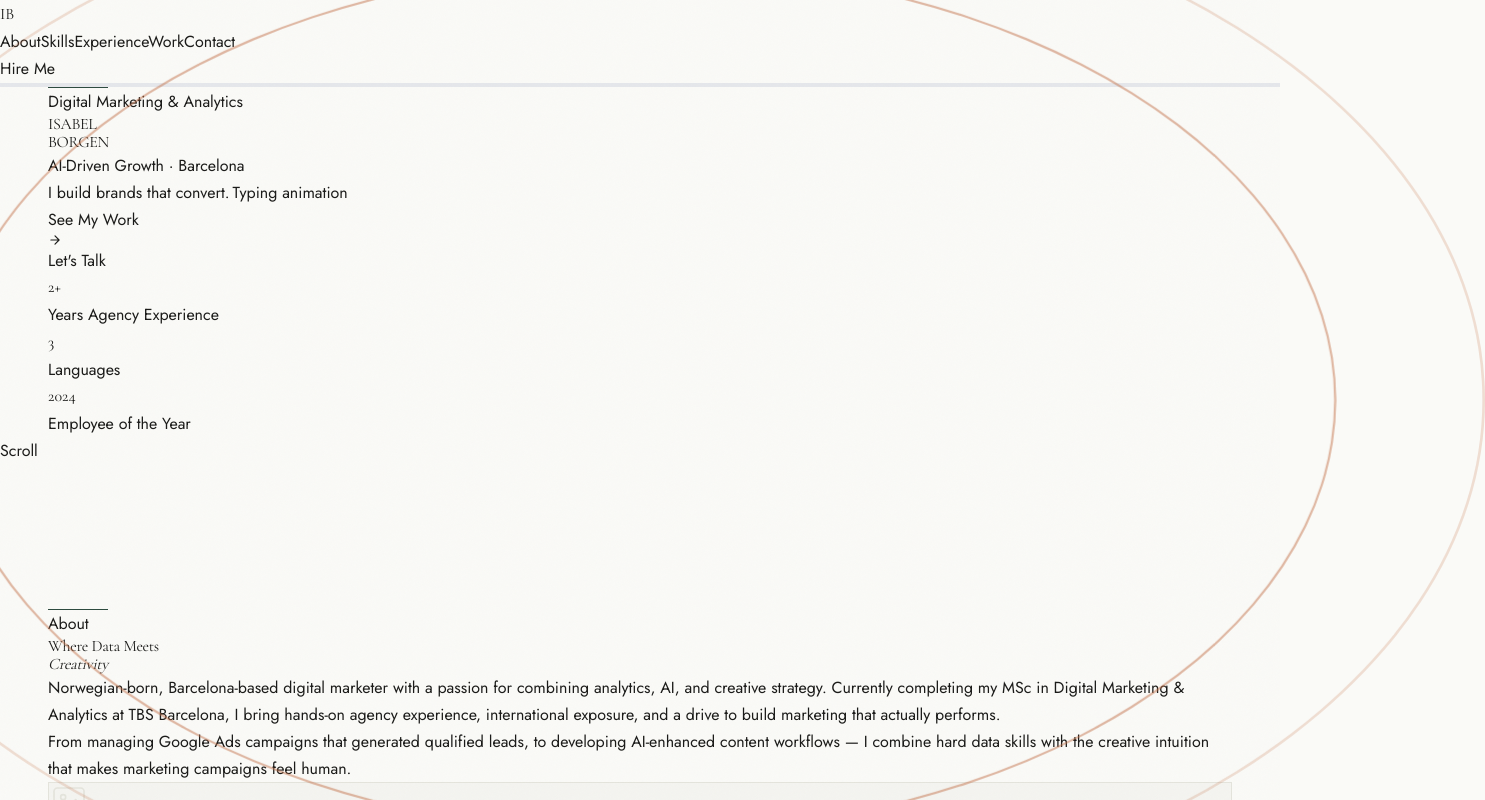
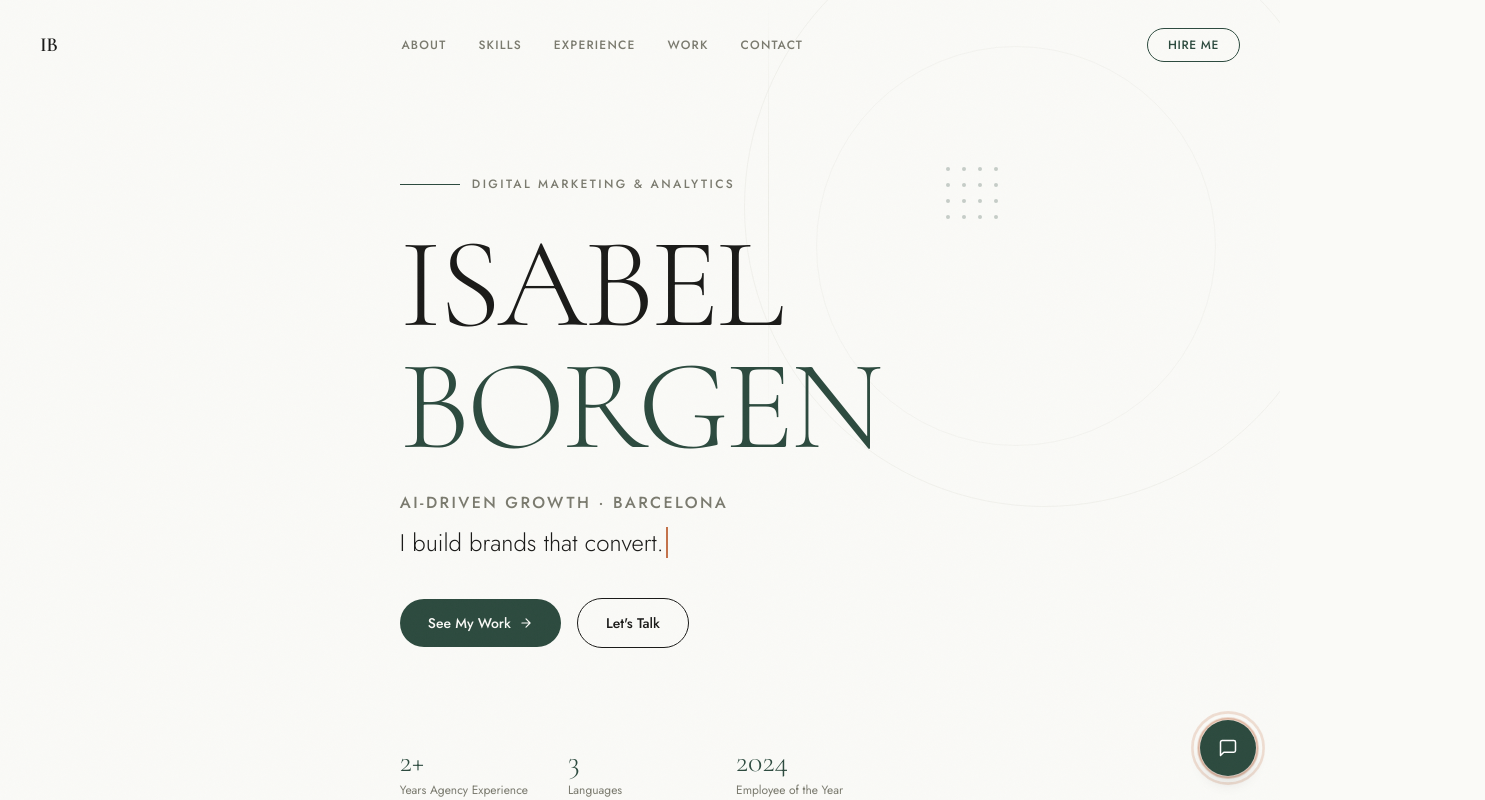
Before and after one commit to IsabelBorgen/isabel-borgen-portfolio, a Next.js app: page / in a window 1280 px wide. Shown: the top 800 px of the page, 1485 px wide, since content can reach past the window. Built offline with nearby package versions, Linux system fonts and the light colour scheme.

Commit message:
upload: tailwind.config.ts

```diff
--- /dev/null
+++ b/tailwind.config.ts
@@ -0,0 +1,52 @@
+import type { Config } from 'tailwindcss'
+
+const config: Config = {
+  content: [
+    './pages/**/*.{js,ts,jsx,tsx,mdx}',
+    './components/**/*.{js,ts,jsx,tsx,mdx}',
+    './app/**/*.{js,ts,jsx,tsx,mdx}',
+  ],
+  theme: {
+    extend: {
+      colors: {
+        bg: 'var(--bg)',
+        fg: 'var(--fg)',
+        primary: 'var(--primary)',
+        accent: 'var(--accent)',
+        muted: 'var(--muted)',
+        border: 'var(--border)',
+        card: 'var(--card)',
+        'card-hover': 'var(--card-hover)',
+      },
+      fontFamily: {
+        serif: ['var(--font-serif)', 'Georgia', 'serif'],
+        sans: ['var(--font-sans)', 'system-ui', 'sans-serif'],
+      },
+      animation: {
+        'fade-up': 'fadeUp 0.6s ease forwards',
+        'fade-in': 'fadeIn 0.5s ease forwards',
+        'slide-right': 'slideRight 0.5s ease forwards',
+      },
+      keyframes: {
+        fadeUp: {
+          '0%': { opacity: '0', transform: 'translateY(24px)' },
+          '100%': { opacity: '1', transform: 'translateY(0)' },
+        },
+        fadeIn: {
+          '0%': { opacity: '0' },
+          '100%': { opacity: '1' },
+        },
+        slideRight: {
+          '0%': { opacity: '0', transform: 'translateX(-16px)' },
+          '100%': { opacity: '1', transform: 'translateX(0)' },
+        }
+      },
+      backgroundImage: {
+        'gradient-radial': 'radial-gradient(var(--tw-gradient-stops))',
+      },
+    },
+  },
+  plugins: [],
+}
+
+export default config
```
